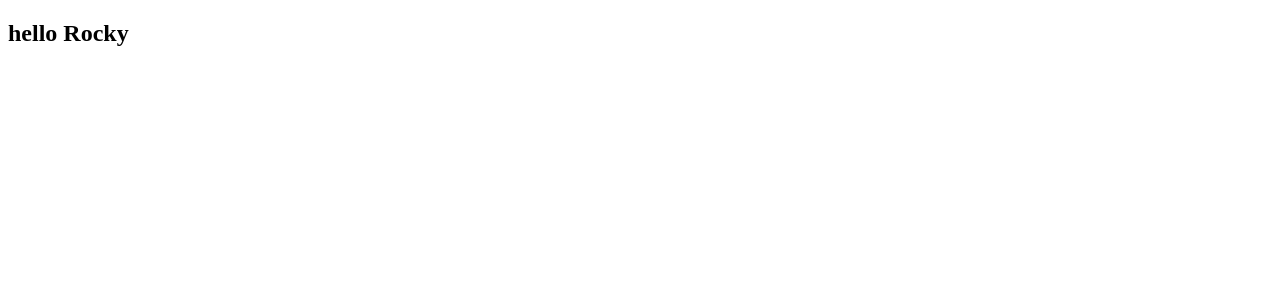
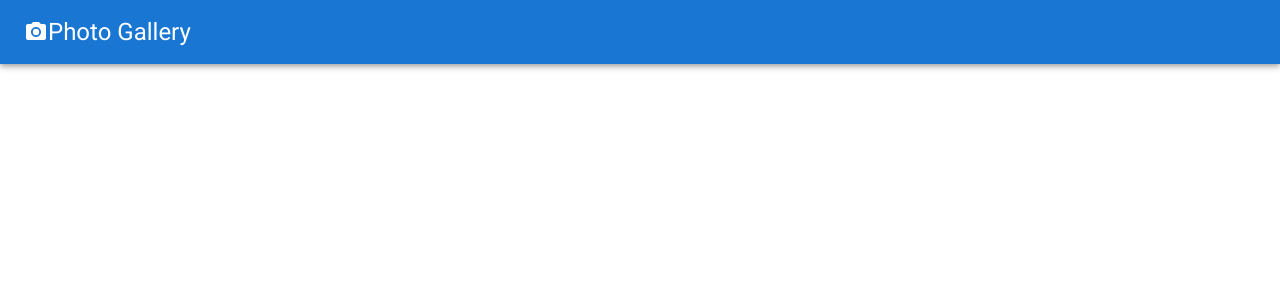
Before and after one commit to Rocky3112/M-UI, a React (Create React App) app: page / in a window 1280 px wide. Shown: the top 300 px of the page. Built offline with nearby package versions, Linux system fonts and the light colour scheme.

Commit message:
NavBar created

```diff
--- a/package.json
+++ b/package.json
@@ -5,6 +5,7 @@
   "dependencies": {
     "@emotion/react": "^11.11.3",
     "@emotion/styled": "^11.11.0",
+    "@mui/icons-material": "^5.15.2",
     "@mui/material": "^5.15.2",
     "@testing-library/jest-dom": "^5.17.0",
     "@testing-library/react": "^13.4.0",
--- a/src/App.js
+++ b/src/App.js
@@ -1,9 +1,24 @@
-import logo from './logo.svg';
+import { AppBar, CssBaseline, Toolbar, Typography } from '@mui/material';
+import { PhotoCamera } from '@mui/icons-material';
 
 function App() {
   return (
-    <div className="">
-      <h2>hello Rocky</h2>
+    <div>
+      <CssBaseline>
+        <AppBar position='relative'>
+          <Toolbar>
+            <PhotoCamera></PhotoCamera>
+            <Typography variant='h5'>
+                Photo Gallery
+            </Typography>
+          </Toolbar>
+
+        </AppBar>
+      </CssBaseline>
+      <main>
+
+      </main>
+
     </div>
   );
 }
```
Also changed, not shown: 1 other file (tests, documents, lock files or other folders).
